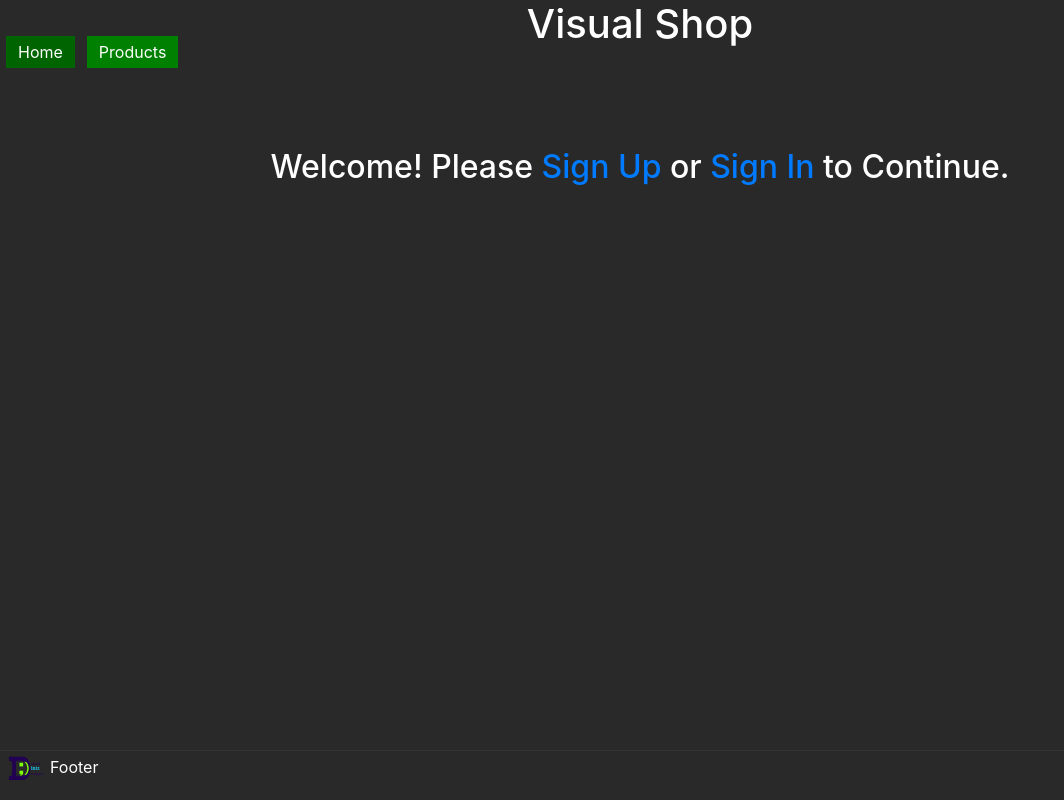
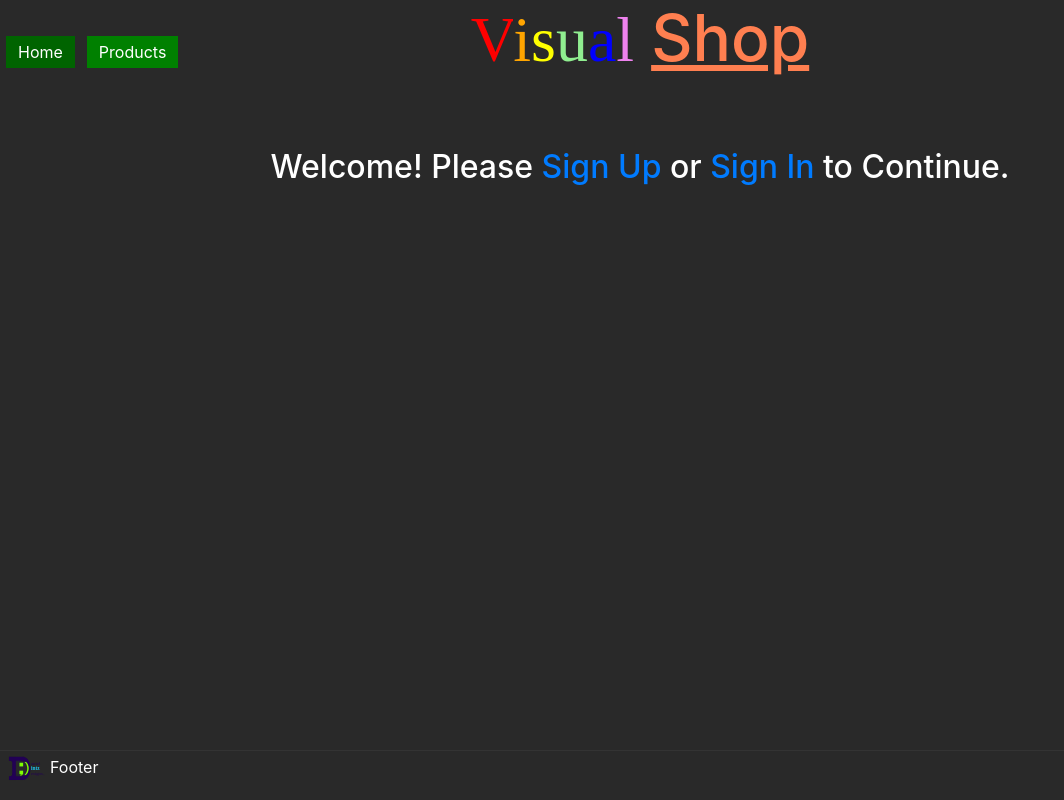
Before and after one commit to dhintz89/visual_store, a React (Create React App) app in the folder client/: page / in a window 1280 px wide. Shown: the whole page, without its empty margins (0-1064 px from the left). Built offline with nearby package versions, Linux system fonts and the light colour scheme.

Commit message:
fun formatting for site title

```diff
--- a/client/src/App.css
+++ b/client/src/App.css
@@ -24,6 +24,55 @@ html, body {
 .Header {
   height: 100px;
   text-align: center;
+}
+
+#siteTitle {
+  font-size: 4em;
+}
+
+#siteTitle a:hover {
+  text-decoration: none;
+}
+
+#siteTitle span:nth-of-type(1) {
+  font-family: cursive, serif;
+  color: red;
+  text-decoration: none;
+}
+
+#siteTitle span:nth-of-type(2) {
+  font-family: cursive, serif;
+  color: orange;
+  text-decoration: none;
+}
+
+#siteTitle span:nth-of-type(3) {
+  font-family: cursive, serif;
+  color: yellow;
+  text-decoration: none;
+}
+
+#siteTitle span:nth-of-type(4) {
+  font-family: cursive, serif;
+  color: lightgreen;
+  text-decoration: none;
+}
+
+#siteTitle span:nth-of-type(5) {
+  font-family: cursive, serif;
+  color: blue;
+  text-decoration: none;
+}
+
+#siteTitle span:nth-of-type(6) {
+  font-family: cursive, serif;
+  color: violet;
+  text-decoration: none;
+}
+
+#siteTitle span:last-of-type {
+  color: coral;
+  text-decoration: underline;
 }
 
 .Footer {
--- a/client/src/components/structure/Header.js
+++ b/client/src/components/structure/Header.js
@@ -1,12 +1,13 @@
 import React from 'react';
 import Navbar from './Navbar';
+import {NavLink} from 'react-router-dom';
 import Signout from './Signout';
 
 const Header = () => {
     return (
         <div className="Header">
             <Navbar />
-            <h1>Visual Shop</h1>
+            <h1 id="siteTitle"><NavLink to={'/'}><span>V</span><span>i</span><span>s</span><span>u</span><span>a</span><span>l</span> <span>Shop</span></NavLink></h1>
             <Signout />
         </div>
     )
```
